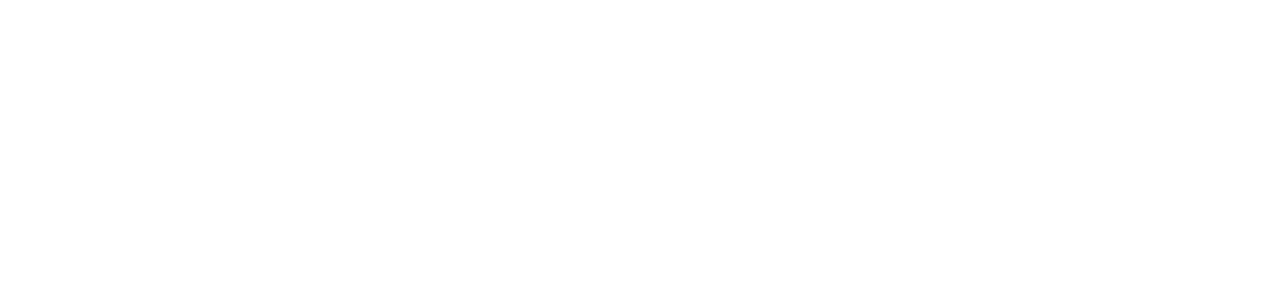
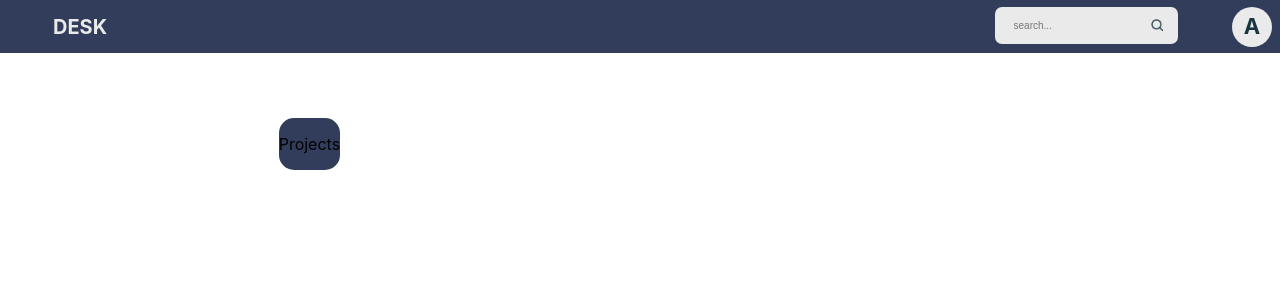
Before and after one commit to Invisibles-studio/ToDoDesk, a React (Create React App) app: page /main in a window 1280 px wide. Shown: the top 300 px of the page. Built offline with nearby package versions, Linux system fonts and the light colour scheme.

Commit message:
Add main screen

```diff
--- /dev/null
+++ b/src/components/elements/Header.js
@@ -0,0 +1,79 @@
+import React from 'react';
+import {Row} from "./Utils";
+import {Color} from "../utils/Constants";
+
+export default function Header(){
+
+    const GetUserName = () => {
+        return 'ANOIBY'
+    }
+
+    let style = {
+        headerRow: {
+            height: 53,
+            background: Color.darkBlue,
+            justifyContent: 'space-between',
+            alignItems: 'center'
+        },
+        logo: {
+            marginLeft: 53,
+            color: Color.whiteCoffee,
+            fontSize: 20,
+            fontWeight: '700',
+            userSelect: 'none'
+        },
+        searchBlock: {
+            background: Color.whiteCoffee,
+            height: 37,
+            marginRight: 54,
+            borderRadius: 7,
+            display: 'flex',
+            alignItems: 'center'
+        },
+        searchBlockInput: {
+            background: 'transparent',
+            borderWidth: 0,
+            marginLeft: 17,
+            marginRight: 5,
+            width: 130,
+            outline: 'none',
+            color: Color.darkGreen,
+            fontSize: 10
+        },
+        searchBlockImage: {
+            width: 12.45,
+            height: 12.45,
+            marginRight: 15,
+            cursor: 'pointer'
+        },
+        avatar: {
+            marginRight: 8,
+            height: 40,
+            width: 40,
+            background: Color.whiteCoffee,
+            borderRadius: 20
+        },
+        avatarText: {
+            textAlign: 'center',
+            fontSize: 22,
+            fontWeight: '700',
+            color: Color.darkGreen,
+            marginTop: 6,
+            marginBottom: 9,
+            userSelect: 'none'
+        }
+    }
+
+    return (
+        <Row style={style.headerRow}>
+            <p style={style.logo}>DESK</p>
+            <Row>
+                <Row style={style.searchBlock}>
+                    <input style={style.searchBlockInput} placeholder={'search...'}/>
+                    <img src={require('../images/searchIcon.png')} style={style.searchBlockImage}/>
+                </Row>
+                <div style={style.avatar}><p style={style.avatarText}>{GetUserName().slice(0,1)}</p></div>
+            </Row>
+        </Row>
+    )
+}
--- a/src/components/view/MainScreen.js
+++ b/src/components/view/MainScreen.js
@@ -1,5 +1,32 @@
 import React from "react";
+import Header from "../elements/Header";
+import {Column, Row} from "../elements/Utils";
+import {Color} from "../utils/Constants";
 
 export default function MainScreen(){
 
+    let style = {
+        controlBlock: {
+            background: Color.darkBlue,
+            marginTop: 65,
+            marginLeft: '21.771vw',
+            borderRadius: 15
+        }
+    }
+
+    return(
+        <Column>
+            <Header/>
+            <Column>
+                <Row>
+                    <Column style={style.controlBlock}>
+                        <Row>
+                            <img/>
+                            <p>Projects</p>
+                        </Row>
+                    </Column>
+                </Row>
+            </Column>
+        </Column>
+    )
 }
```
Also changed, not shown: src/components/images/searchIcon.png (added).
